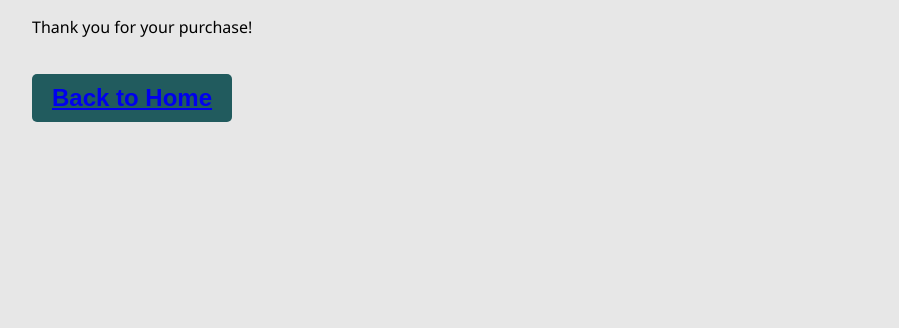
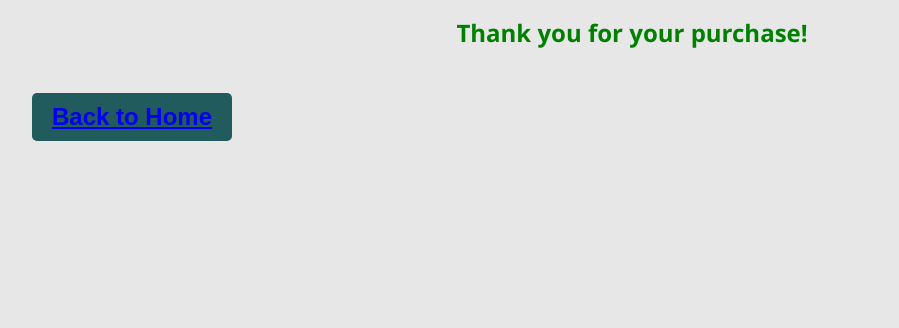
Before and after one commit to stephen601/CS_334_WebAppProject, a plain HTML site: page payment_success.html in a window 1280 px wide. Shown: the part 472-800 px from the top of the page, without its empty margins (8-907 px from the left). Drawn offline with Linux system fonts and the light colour scheme.

Commit message:
Thank You Updated for checkout

```diff
--- a/checkout.css
+++ b/checkout.css
@@ -236,7 +236,7 @@ body {
     display: block;
     margin: 0 auto;
 }
-#Thanks {
+p {
     font-size: 24px;
     font-weight: bold;
     color: green;
```
